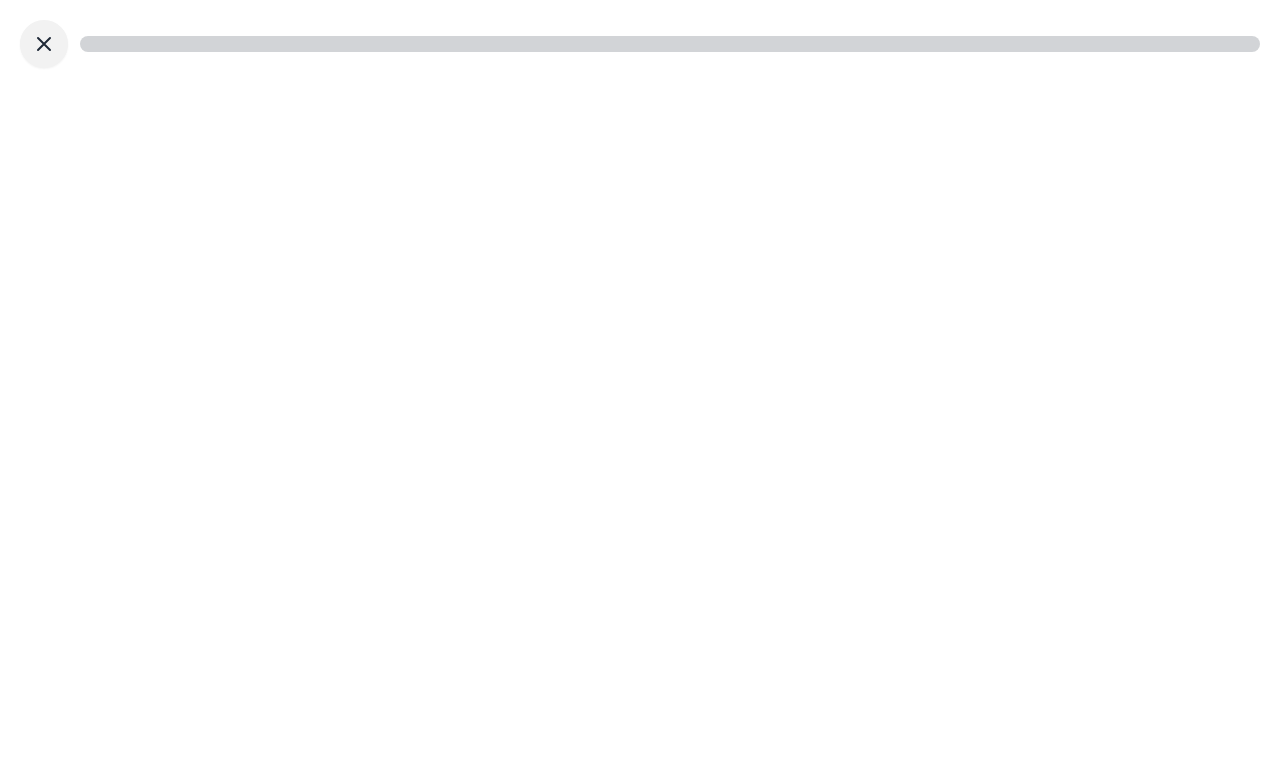
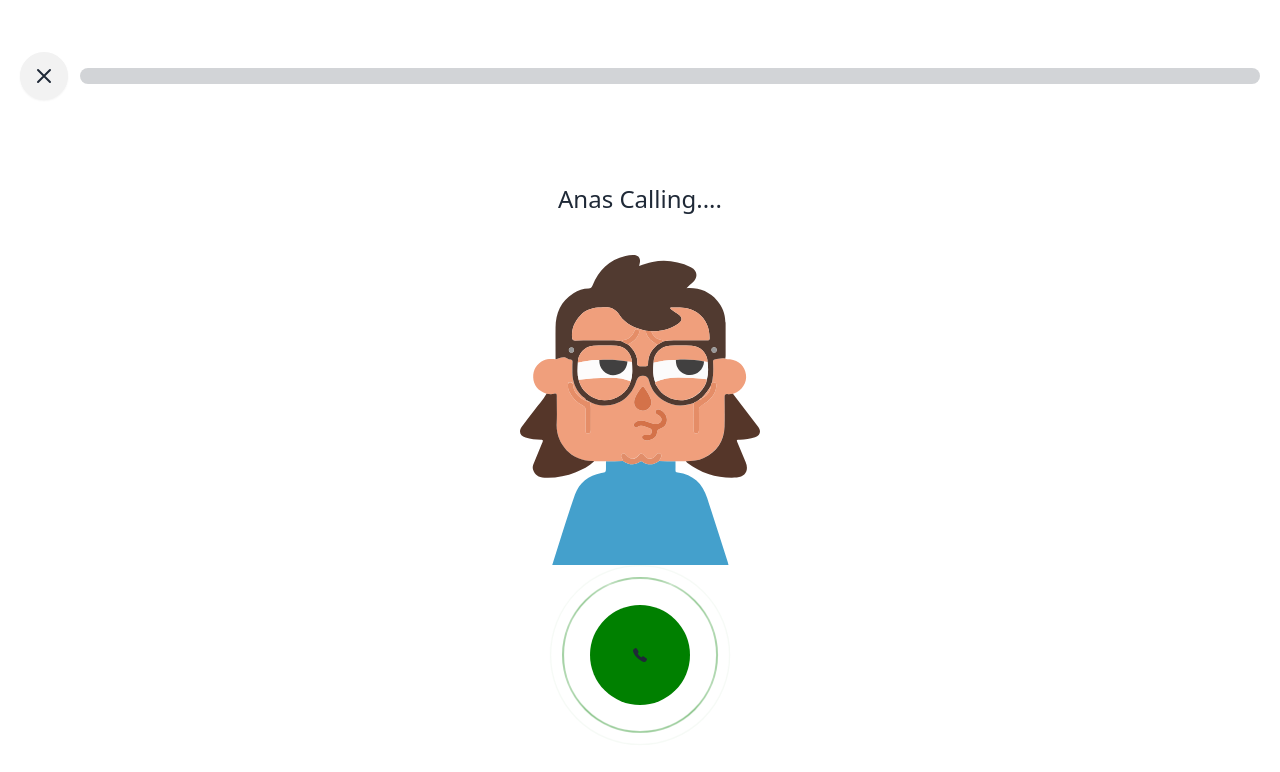
Before and after one commit to Anas-Majd/MonteCarlo-simulation-test, a React (Vite) app: page / in a window 1280 px wide. Shown: the top 772 px of the page. Built offline with nearby package versions, Linux system fonts and the light colour scheme.

Commit message:
General fixes, Calling method

```diff
--- a/package.json
+++ b/package.json
@@ -14,6 +14,7 @@
     "framer-motion": "^11.3.17",
     "react": "^18.2.0",
     "react-dom": "^18.2.0",
+    "react-icons": "^5.2.1",
     "recharts": "^2.12.7"
   },
   "devDependencies": {
--- a/src/App.css
+++ b/src/App.css
@@ -81,3 +81,60 @@
  .font-swissra {
    font-family: 'Swissra', sans-serif;
  }
+
+.content-center {
+  height: 100vh;
+  display: flex;
+  justify-content: center;
+  align-items: center;
+  background-color: #fff
+}
+
+.pulse {
+  height: 100px;
+  width: 100px;
+  background-color: green;
+  border-radius: 50%;
+  display: flex;
+  justify-content: center;
+  align-items: center;
+  position: relative
+}
+
+.pulse::before {
+  content: "";
+  position: absolute;
+  border: 1px solid green;
+  width: calc(100% + 40px);
+  height: calc(100% + 40px);
+  border-radius: 50%;
+  animation: pulse 1s linear infinite
+}
+
+.pulse::after {
+  content: "";
+  position: absolute;
+  border: 1px solid green;
+  width: calc(100% + 40px);
+  height: calc(100% + 40px);
+  border-radius: 50%;
+  animation: pulse 1s linear infinite;
+  animation-delay: 0.3s
+}
+
+@keyframes pulse {
+  0% {
+      transform: scale(0.5);
+      opacity: 0
+  }
+
+  50% {
+      transform: scale(1);
+      opacity: 1
+  }
+
+  100% {
+      transform: scale(1.3);
+      opacity: 0
+  }
+}
--- a/src/App.tsx
+++ b/src/App.tsx
@@ -1,86 +1,103 @@
 import "./App.css";
 import NormalTextBox from "./components/styles/NormalTextBox";
 import anas from "../public/imges/anas.svg";
-import Calling from ''
-import majd from "../public/imges/majd.svg";
 import ProgressBar from "./components/ProgressBar";
-import Drawer from "./components/ExamSheetDrawer";
-import ImportantTextBox from "./components/styles/ImportantTextBox";
-import React, { useEffect } from "react";
-function App() {
+import { useEffect, useState } from "react";
+import ExamSheetDrawer from "./components/ExamSheetDrawer";
+import Calling from "./components/Calling";
+
 interface Dialog {
   id: string;
   text: string;
 }
+
+function App() {
   useEffect(() => {
     const fetchDialogs = async () => {
       try {
         const response = await fetch("../public/data/DialogText.json");
         if (!response.ok) {
-          throw new Error('Network response was not ok');
+          throw new Error("Network response was not ok");
         }
         const data: Dialog[] = await response.json();
         setDialogs(data);
       } catch (error) {
-        console.error('Error fetching dialog data:', error);
+        console.error("Error fetching dialog data:", error);
       }
     };
 
     fetchDialogs();
   }, []);
-  const [dialogs, setDialogs] = React.useState<Dialog[]>([])
-  const [topState, setTopState] = React.useState("Calling");
-  const [bottomState, setBottomState] = React.useState("Calling");
-  const [progress,SetProgress] = React.useState(0)
-  const [Answer,setAnswer] = React.useState('')
-  const [selectedLanguage,setSelectedLanguage] = React.useState('ar')
-  const [selectedTextId,setSelectedTextID] = React.useState(`intro-${selectedLanguage}`)
-  const onAnswer=()=>{
-    setBottomState('next')
-    setSelectedTextID(`intro-${selectedLanguage}`)
-    SetProgress(1)
-    setTopState('talking')
-  }
+  const [dialogs, setDialogs] = useState<Dialog[]>([]);
+  const [topState, setTopState] = useState("calling");
+  const [bottomState, setBottomState] = useState("calling");
+  const [progress, SetProgress] = useState(0);
+  const [Answer, setAnswer] = useState("");
+  const [selectedLanguage, setSelectedLanguage] = useState("ar");
+  const [selectedTextId, setSelectedTextID] = useState(
+    `intro-${selectedLanguage}`
+  );
+  const onAnswer = () => {
+    setBottomState("optionsA");
+    setTopState("talking");
+    setSelectedTextID(`intro-${selectedLanguage}`);
+    SetProgress(1);
+  };
+
   return (
-    <div className="flex flex-col h-full w-full justify-between gap-10">
-      <ProgressBar value={`${progress*10}`} max={`50`}/>
+    <div className="flex flex-col min-h-screen w-full content-start justify-around">
+      <ProgressBar value={`${progress}`} max={`5`} />
+
       <div className="flex flex-row justify-between">
-        {topState === "calling" && <img src={anas}/>}
-        {topState === "talking" && <div className="flex flex-row w-full justify-between" >
-        <img src={anas}/>
+        {topState === "calling" && <Calling Answer={onAnswer} />}
+
+        {topState === "talking" && (
+          <div className="flex flex-row w-full ">
             <NormalTextBox>
-        {dialogs.find(d=>d.id===selectedTextId).text}
+              {dialogs.find((data) => data.id === selectedTextId).text}
             </NormalTextBox>
-        </div>}
+            <img className="w-40" src={anas} />
+          </div>
+        )}
         {topState === "important_talking" && <p>Top Box: Important Talking</p>}
         {topState === "finale" && <p>Top Box: Finale</p>}
       </div>
-      <div className="flex flex-row justify-between">
-        {bottomState === "calling" && <Calling  onAnswer={onAnswer}/>}
-        {bottomState === "optionsA" && <div className="flex flex-row w-full">
-          <button onClick={()=>{
-            setAnswer('1111111111')
-          }}>
-          {selectedLanguage==='ar'&&<>إنتقي "صحيح" لكل الإجابات</>}
-          {selectedLanguage==='en'&&<>pick True for all questions</>}
+
+      <div className="flex flex-row justify-between w-full">
+        {bottomState === "optionsA" && (
+          <div className="flex sm:flex-row flex-col justify-around gap-5 w-full h-full px-10">
+            <button
+              onClick={() => {
+                setAnswer("1111111111");
+              }}
+              className="button-19 font-swissra font-bold"
+            >
+              {selectedLanguage === "ar" && <p>إنتقي "صحيح" لكل الإجابات</p>}
+              {selectedLanguage === "en" && <p>pick True for all questions</p>}
             </button>
-          <button onClick={()=>{
-            setAnswer('0000000000')
-          }} >
-          {selectedLanguage==='ar'&&<>إنتقي "خاطئ" لكل الإجابات</>}
-          {selectedLanguage==='en'&&<>pick False for all questions</>}
+            <button
+              onClick={() => {
+                setAnswer("0000000000");
+              }}
+              className="button-19 font-swissra font-bold"
+            >
+              {selectedLanguage === "ar" && <>إنتقي "خاطئ" لكل الإجابات</>}
+              {selectedLanguage === "en" && <>pick False for all questions</>}
             </button>
-          <button onClick={()=>{
-            setAnswer('1111111111')
-          }} >
-          {selectedLanguage==='ar'&&<>دعني أنتقي الأجوبة بيدي</>}
-          {selectedLanguage==='en'&&<>I'll pick the answers</>}
+            <button
+              onClick={() => {
+                setAnswer("1111111111");
+              }}
+            >
+              <ExamSheetDrawer selectedLanguage={selectedLanguage} />
             </button>
-          </div>}
-        {bottomState === "optionsB" && <p>Top Box: Important Talking</p>}
+          </div>
+        )}
+
+        {/* {bottomState === "optionsB" && <p>Top Box: Important Talking</p>}
         {bottomState === "next" && <p>Top Box: Finale</p>}
         {bottomState === "Stats" && <p>Top Box: Finale</p>}
-        {bottomState === "finale" && <p>Top Box: Finale</p>}
+        {bottomState === "finale" && <p>Top Box: Finale</p>} */}
       </div>
     </div>
   );
--- /dev/null
+++ b/src/components/Calling.tsx
@@ -0,0 +1,19 @@
+import anas from "/public/imges/anas.svg";
+import { TextGenerateEffect } from "./styles/TextGenerateEffect";
+import { IoCall } from "react-icons/io5";
+
+const Calling = ({ Answer }: { Answer: () => void }) => {
+  return (
+    <div className="flex flex-col gap-10 w-full items-center">
+      <div className="text-2xl">
+        <TextGenerateEffect words="Anas Calling...." />
+      </div>
+      <img className="w-60" src={anas} />
+      <button className="pulse" onClick={Answer}>
+        <IoCall />
+      </button>
+    </div>
+  );
+};
+
+export default Calling;
--- a/src/components/ExamSheetDrawer.tsx
+++ b/src/components/ExamSheetDrawer.tsx
@@ -1,4 +1,8 @@
-const Drawer = () => {
+const ExamSheetDrawer = ({
+  selectedLanguage,
+}: {
+  selectedLanguage: string;
+}) => {
   return (
     <div>
       <div className="drawer">
@@ -8,7 +12,8 @@ const Drawer = () => {
             htmlFor="my-drawer"
             className="button-19 font-swissra font-bold drawer-button"
           >
-            افتح الورقة
+            {selectedLanguage === "ar" && <>دعني أنتقي الأجوبة بيدي</>}
+            {selectedLanguage === "en" && <>I'll pick the answers</>}
           </label>
         </div>
         <div className="drawer-side">
@@ -26,7 +31,7 @@ const Drawer = () => {
                 <p>T</p>
                 <p>F</p>
               </div>
-              {Array.from({ length: 10 }).map((_, index) => (
+              {Array.from({ length: 20 }).map((_, index) => (
                 <li
                   key={index}
                   className={`flex justify-between w-full px-10 ${
@@ -38,6 +43,7 @@ const Drawer = () => {
                     name={`radio-group-${index}`}
                     className="radio radio-error m-2"
                   />
+
                   <input
                     type="radio"
                     name={`radio-group-${index}`}
@@ -46,7 +52,7 @@ const Drawer = () => {
                 </li>
               ))}
             </div>
-            <button className="button-19  ">Submit</button>
+            <button className="button-19">Submit</button>
           </ul>
         </div>
       </div>
@@ -54,4 +60,4 @@ const Drawer = () => {
   );
 };
 
-export default Drawer;
+export default ExamSheetDrawer;
--- a/src/components/Stats.tsx
+++ b/src/components/Stats.tsx
@@ -11,13 +11,13 @@ interface MyChartProps {
   height: number;
 }
 
-const MyChart: React.FC<MyChartProps> = ({ data, width, height }) => {
+const MyChart = ({ data, width, height }: MyChartProps) => {
   return (
     <BarChart data={data} width={width} height={height}>
-      <CartesianGrid strokeDasharray="3 3"/>
+      <CartesianGrid strokeDasharray="3 3" />
       <XAxis dataKey="Right Answer" />
       <YAxis dataKey="How Many times" />
-      <Bar dataKey="How many times" fill="#0F0C4A"/>
+      <Bar dataKey="How many times" fill="#0F0C4A" />
     </BarChart>
   );
 };
```
Also changed, not shown: public/data/DialogText.json (+15 -15 lines), 1 other file (tests, documents, lock files or other folders). Lines whose indentation alone changed are shown as unchanged.
